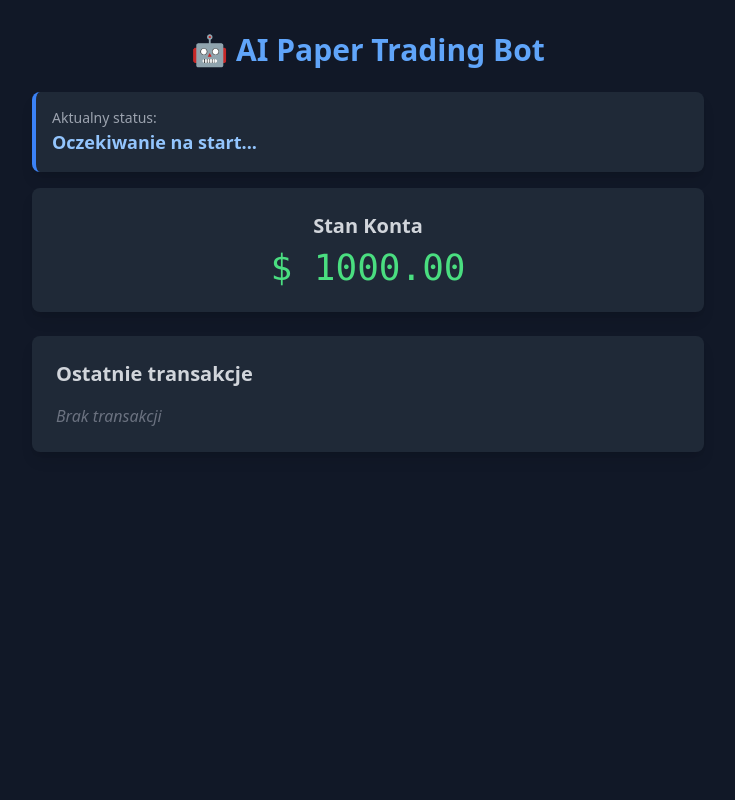
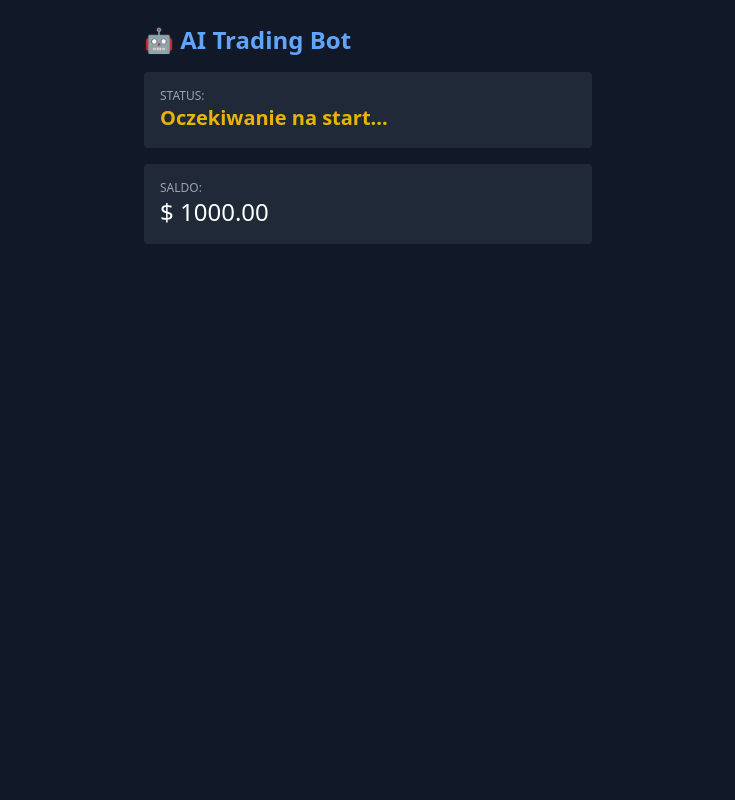
Before and after one commit to infodniayt-glitch/Bot, a Flask app: page / in a window 1280 px wide. Shown: the whole page, without its empty margins (272-1007 px from the left). Run offline with Flask 3, Linux system fonts and the light colour scheme; data that the repository does not hold is empty; some libraries are stand-ins or nearby versions.

Commit message:
Update index.html

```diff
--- a/templates/index.html
+++ b/templates/index.html
@@ -2,64 +2,35 @@
 <html lang="pl">
 <head>
     <meta charset="UTF-8">
-    <meta name="viewport" content="width=device-width, initial-scale=1.0">
-    <title>AI Trading Bot Dashboard</title>
+    <title>AI Bot Dashboard</title>
     <script src="https://cdn.tailwindcss.com"></script>
 </head>
-<body class="bg-gray-900 text-white min-h-screen p-4 md:p-8">
-    <div class="max-w-2xl mx-auto">
-        <h1 class="text-3xl font-bold mb-6 text-center text-blue-400">🤖 AI Paper Trading Bot</h1>
+<body class="bg-gray-900 text-white p-6">
+    <div class="max-w-md mx-auto">
+        <h1 class="text-2xl font-bold mb-4 text-blue-400">🤖 AI Trading Bot</h1>
 
-        <div class="bg-gray-800 p-4 rounded-lg mb-4 border-l-4 border-blue-500 shadow-lg">
-            <p class="text-sm text-gray-400">Aktualny status:</p>
-            <p id="status-text" class="text-lg font-bold text-blue-300">Ładowanie...</p>
+        <div class="bg-gray-800 p-4 rounded mb-4">
+            <p class="text-gray-400 text-xs">STATUS:</p>
+            <p id="status" class="text-xl font-bold text-yellow-500">Ładowanie...</p>
         </div>
 
-        <div class="bg-gray-800 p-6 rounded-lg shadow-lg mb-6 text-center">
-            <h2 class="text-xl font-semibold mb-2 text-gray-300">Stan Konta</h2>
-            <p class="text-4xl font-mono text-green-400">$ <span id="balance">1000.00</span></p>
-        </div>
-
-        <div class="bg-gray-800 p-6 rounded-lg shadow-lg">
-            <h2 class="text-xl font-semibold mb-4 text-gray-300">Ostatnie transakcje</h2>
-            <ul id="trades" class="space-y-2">
-                <li class="text-gray-500 italic">Brak danych...</li>
-            </ul>
+        <div class="bg-gray-800 p-4 rounded mb-4">
+            <p class="text-gray-400 text-xs">SALDO:</p>
+            <p class="text-2xl">$ <span id="balance">1000.00</span></p>
         </div>
     </div>
 
     <script>
-        async function updateStats() {
-            try {
-                const res = await fetch('/api/stats');
-                const data = await res.json();
-
-                // Aktualizacja statusu
-                document.getElementById('status-text').innerText = data.status;
-                // Aktualizacja salda
-                document.getElementById('balance').innerText = data.balance.toFixed(2);
-
-                // Aktualizacja listy
-                const tradesList = document.getElementById('trades');
-                tradesList.innerHTML = '';
-
-                if (data.trades.length === 0) {
-                    tradesList.innerHTML = '<li class="text-gray-500 italic">Brak transakcji</li>';
-                }
-
-                data.trades.forEach(trade => {
-                    const li = document.createElement('li');
-                    li.className = "bg-gray-700 p-3 rounded flex justify-between items-center";
-                    li.innerHTML = `<span class="font-medium">${trade.event}</span><span class="font-bold text-green-400">${trade.action}</span>`;
-                    tradesList.appendChild(li);
+        function update() {
+            fetch('/api/stats')
+                .then(r => r.json())
+                .then(data => {
+                    document.getElementById('status').innerText = data.status;
+                    document.getElementById('balance').innerText = data.balance.toFixed(2);
                 });
-            } catch (e) {
-                console.error("Błąd aktualizacji:", e);
-            }
         }
-
-        setInterval(updateStats, 3000); // Odśwież co 3 sekundy
-        updateStats();
+        setInterval(update, 3000);
+        update();
     </script>
 </body>
 </html>
```
